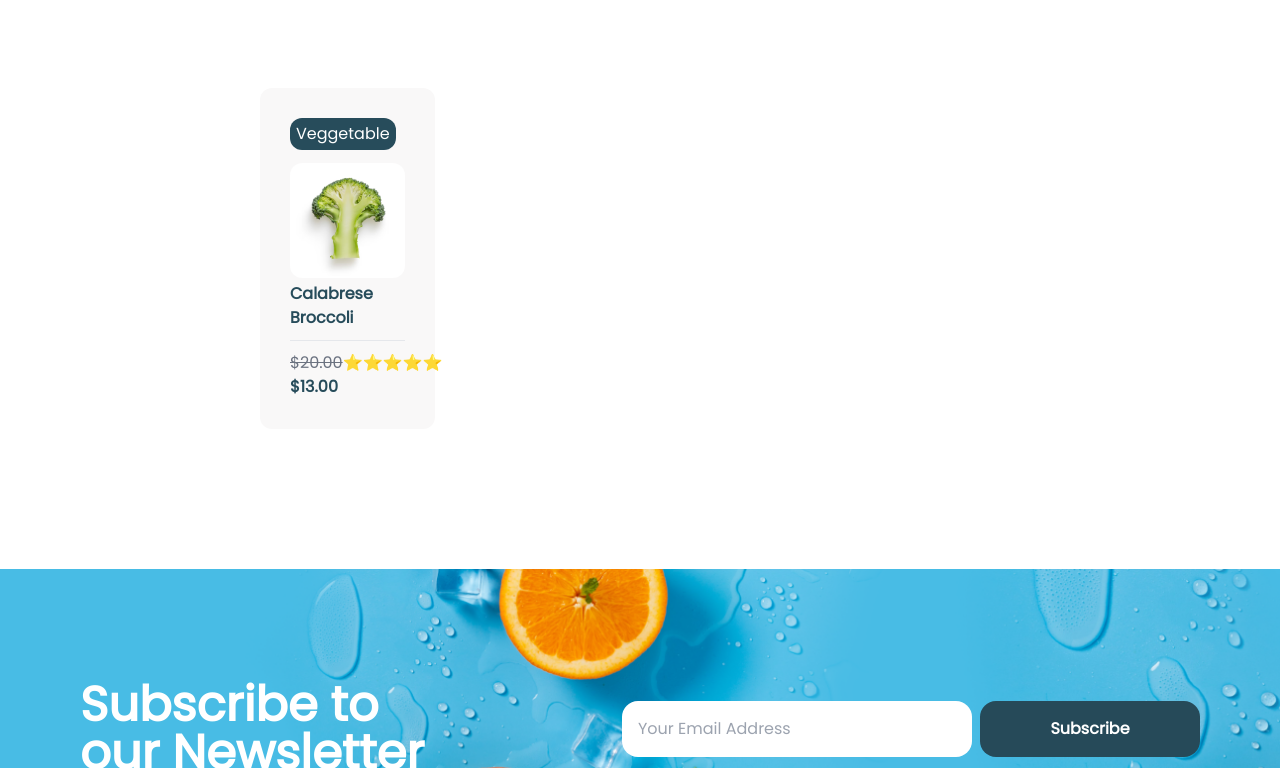
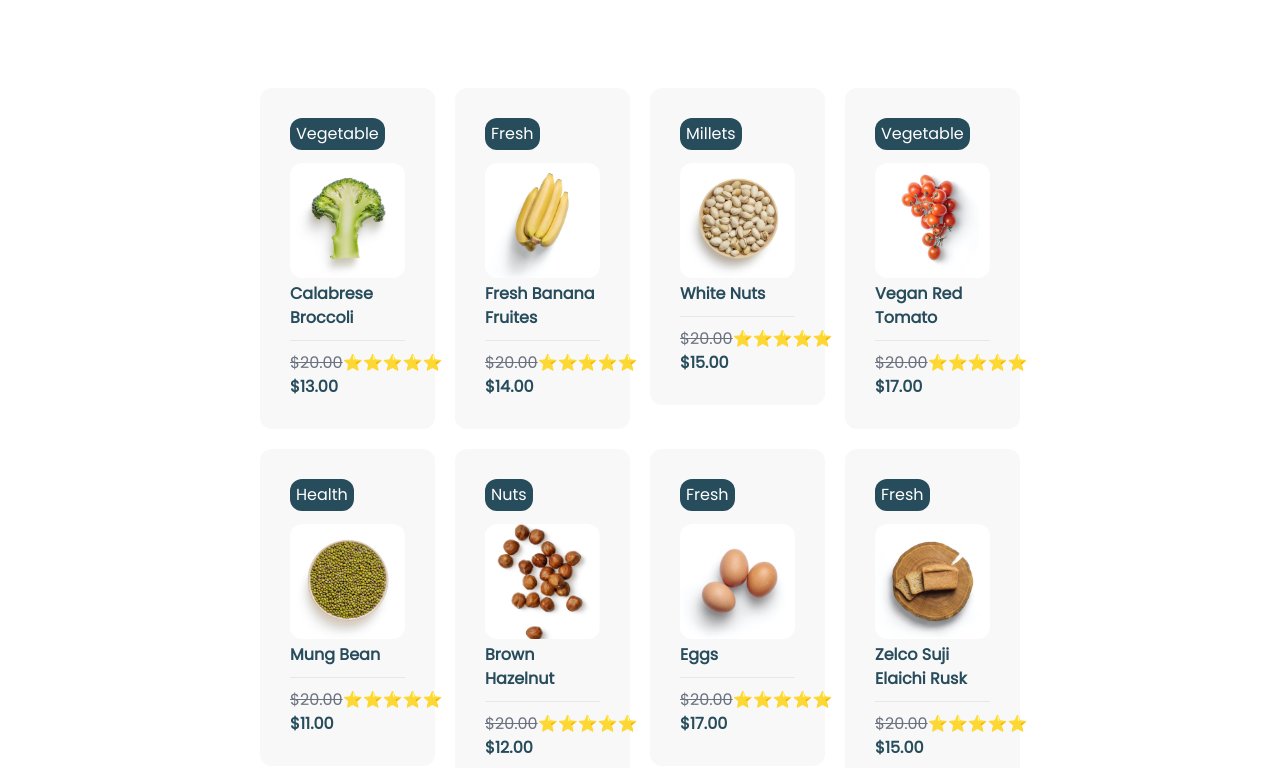
Before and after one commit to pally0091/Organic, a Next.js app: page /shop in a window 1280 px wide. Shown: the part 412-1180 px from the top of the page. Built offline with nearby package versions, Linux system fonts and the light colour scheme.

Commit message:
Added 7 new items to shopData array, corrected typo in 'Vegetable' type

```diff
--- a/src/contents/ShopData.ts
+++ b/src/contents/ShopData.ts
@@ -5,8 +5,78 @@ export const shopData = [
     price: "$20.00",
     discountedPrice: "$13.00",
     image: "/Images/brocoli.png",
-    type: "Veggetable",
+    type: "Vegetable",
     description:
-      "Simply dummy text of the printing and typesetting industry. Lorem had ceased to been the industry's standard dummy text ever since the 1500s, when an unknown printer took a galley.",
+      "Fresh and organic Calabrese Broccoli, rich in vitamins and perfect for a healthy diet.",
+  },
+  {
+    id: 2,
+    name: "Fresh Banana Fruites",
+    price: "$20.00",
+    discountedPrice: "$14.00",
+    image: "/Images/banana.png",
+    type: "Fresh",
+    description:
+      "Delicious and ripe bananas, full of natural sweetness and essential nutrients.",
+  },
+  {
+    id: 3,
+    name: "White Nuts",
+    price: "$20.00",
+    discountedPrice: "$15.00",
+    image: "/Images/whitenut.png",
+    type: "Millets",
+    description:
+      "High-quality white nuts, perfect for a healthy snack or adding to your favorite dishes.",
+  },
+  {
+    id: 4,
+    name: "Vegan Red Tomato",
+    price: "$20.00",
+    discountedPrice: "$17.00",
+    image: "/Images/redtomato.png",
+    type: "Vegetable",
+    description:
+      "Juicy and fresh vegan red tomatoes, ideal for salads, sauces, and more.",
+  },
+  {
+    id: 5,
+    name: "Mung Bean",
+    price: "$20.00",
+    discountedPrice: "$11.00",
+    image: "/Images/mung.png",
+    type: "Health",
+    description:
+      "Nutritious mung beans, packed with protein and perfect for healthy cooking.",
+  },
+  {
+    id: 6,
+    name: "Brown Hazelnut",
+    price: "$20.00",
+    discountedPrice: "$12.00",
+    image: "/Images/hazlenut.png",
+    type: "Nuts",
+    description:
+      "Crispy and rich brown hazelnuts, great for snacking or adding to baked goods.",
+  },
+  {
+    id: 7,
+    name: "Eggs",
+    price: "$20.00",
+    discountedPrice: "$17.00",
+    image: "/Images/egg.png",
+    type: "Fresh",
+    description:
+      "Farm-fresh eggs, a versatile ingredient for any meal of the day.",
+  },
+  {
+    id: 8,
+    name: "Zelco Suji Elaichi Rusk",
+    price: "$20.00",
+    discountedPrice: "$15.00",
+    image: "/Images/suji.png",
+    type: "Fresh",
+    description:
+      "Crispy and flavorful Zelco Suji Elaichi Rusk, perfect for tea-time snacking.",
   },
 ];
```
